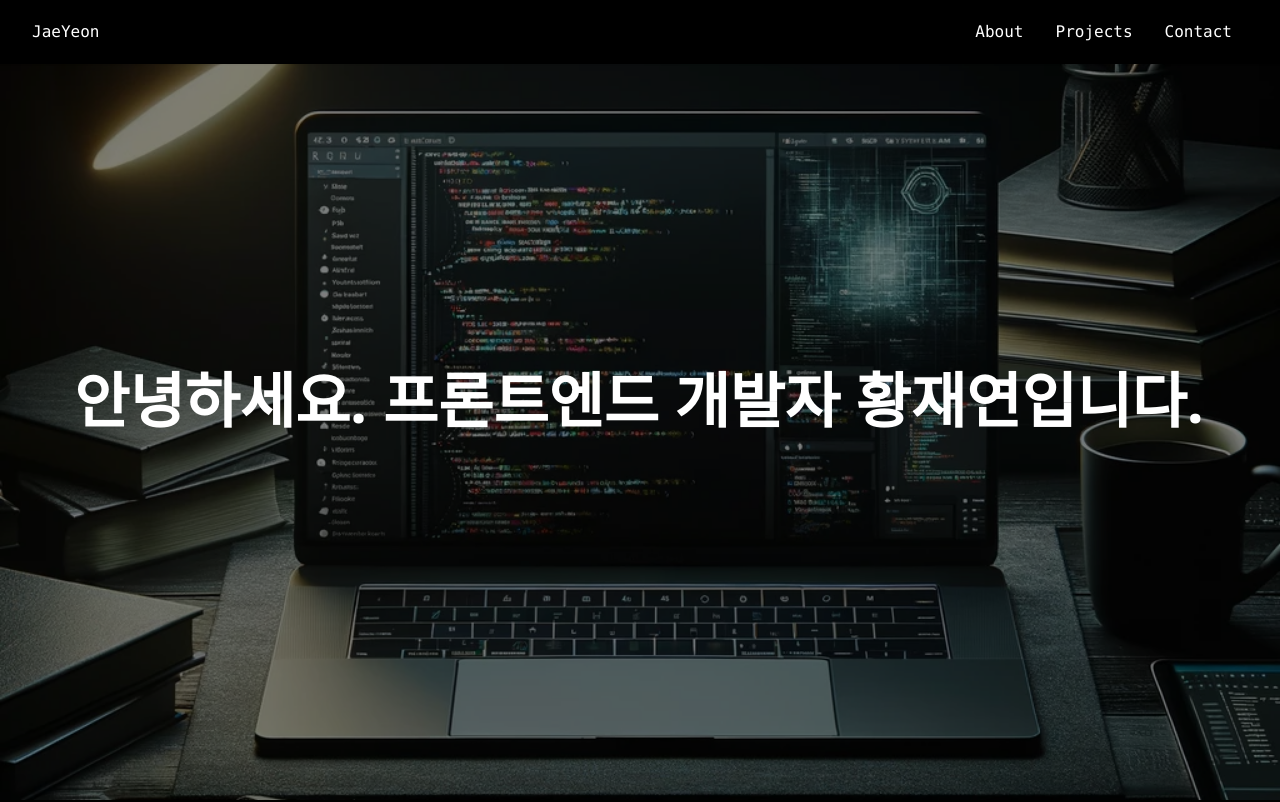
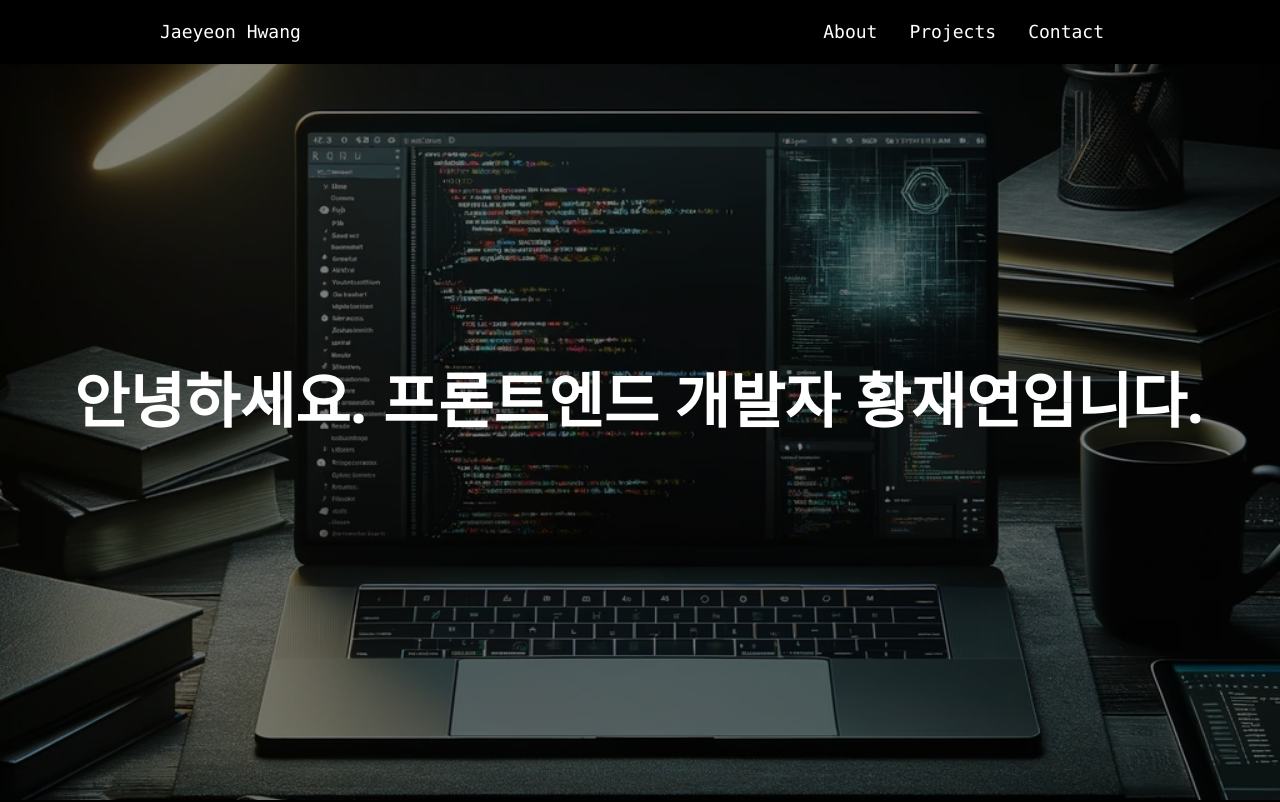
Before and after one commit to yeonso08/Introduce, a Next.js app: page / in a window 1280 px wide. Shown: the top 802 px of the page. Built offline with nearby package versions, Linux system fonts and the light colour scheme.

Commit message:
chore : react-icons 설치

```diff
--- a/src/components/layout/Navbar.tsx
+++ b/src/components/layout/Navbar.tsx
@@ -2,9 +2,9 @@
 
 const Navbar = () => {
     return (
-        <nav className='flex justify-between items-center h-16 bg-black text-white fixed top-0 left-0 right-0 z-10 shadow-sm font-mono'>
+        <nav className='flex justify-between items-center h-16 bg-black text-white fixed top-0 left-0 right-0 z-50 shadow-sm font-mono text-lg px-32'>
             <Link href='/'>
-                <div className='pl-8'>JaeYeon</div>
+                <div className='pl-8'>Jaeyeon Hwang</div>
             </Link>
             <div className='px-4 cursor-pointer md:hidden'>
                 아이콘
@@ -23,4 +23,5 @@
         </nav>
     );
 };
+
 export default Navbar;
```
Also changed, not shown: package.json (+5 -4 lines), 1 other file (tests, documents, lock files or other folders).
